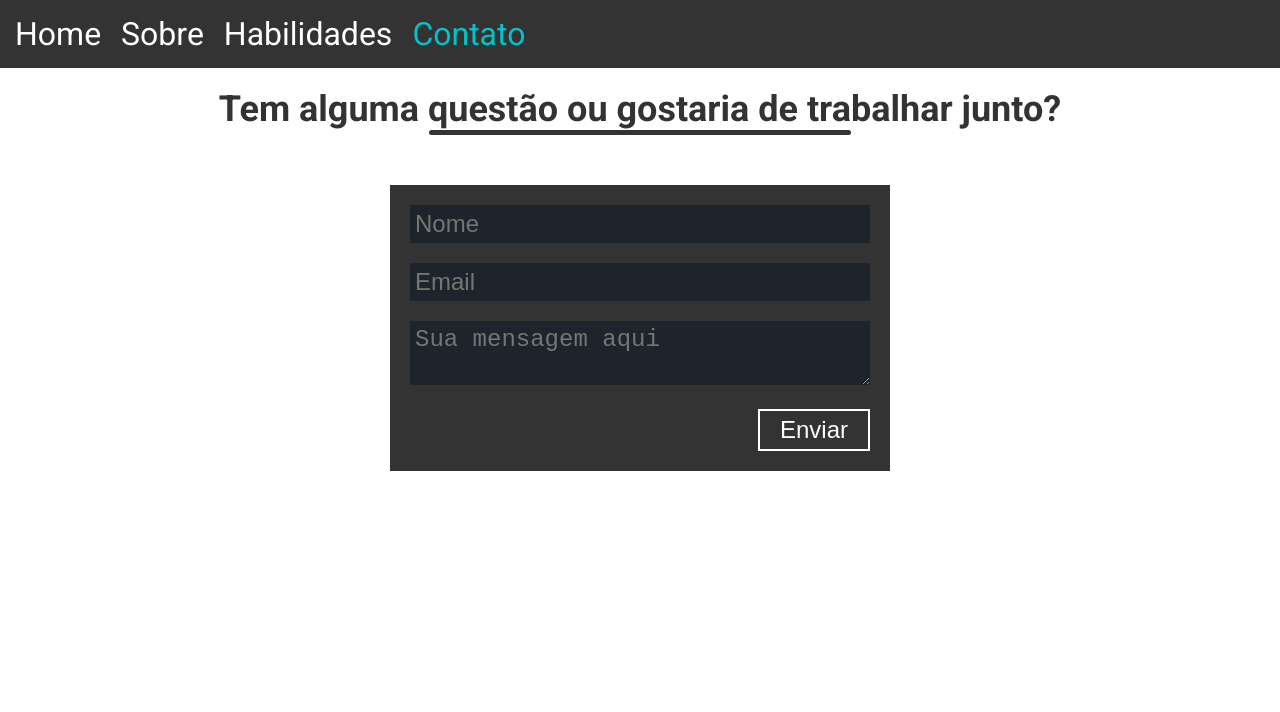
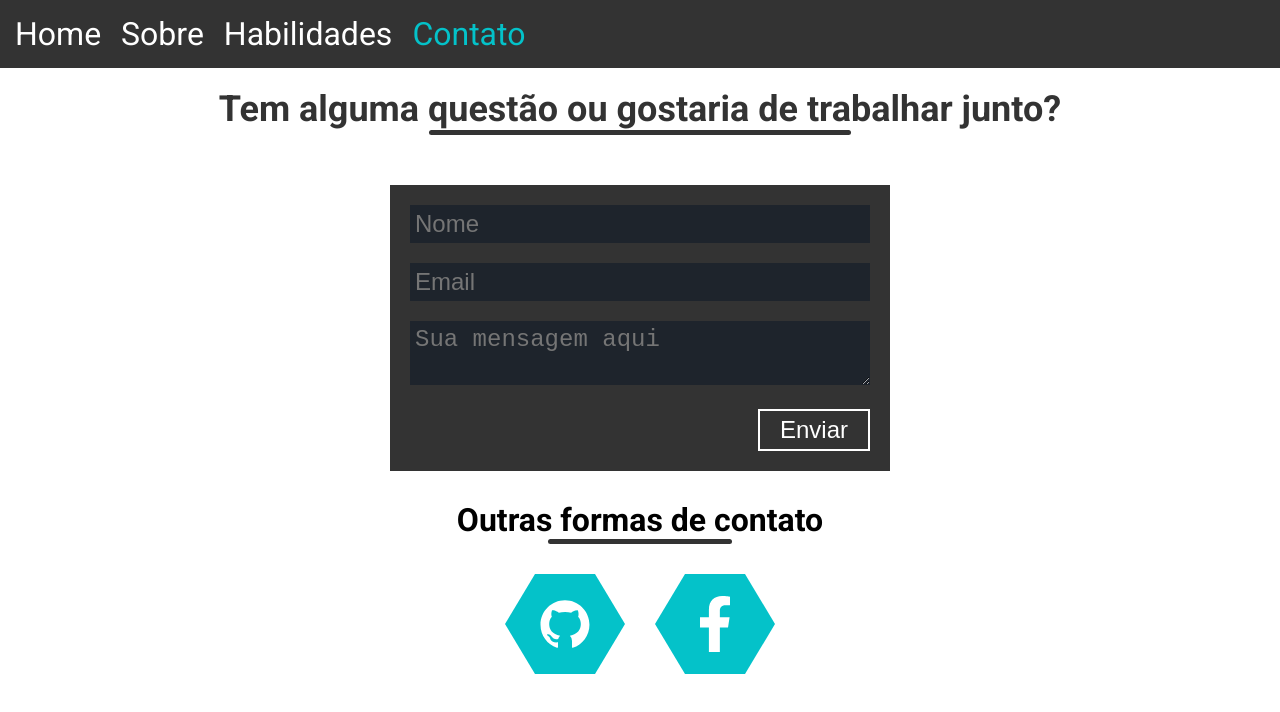
Before and after one commit to matheuspergoli/portfolio, a React (Vite) app: page /sobre/contato in a window 1280 px wide. Shown: the top 712 px of the page. Built offline with nearby package versions, Linux system fonts and the light colour scheme.

Commit message:
Criação da página de contato

```diff
--- a/src/Components/Contato/Contato.tsx
+++ b/src/Components/Contato/Contato.tsx
@@ -3,6 +3,7 @@ import styled from 'styled-components'
 import useForm from '../../Hooks/useForm'
 import AnimateFadeDiv from '../Motion/AnimateFadeDiv'
 import Input from './Input'
+import OutrosContatos from './OutrosContatos'
 
 const ContainerMain = styled.main`
   padding: 0 20px 20px 20px;
@@ -27,8 +28,8 @@ const Title = styled.h1`
 
 const Formulario = styled.form`
   padding: 20px;
-  margin: 0 auto;
   max-width: 500px;
+  margin: 0 auto 30px auto;
   background-color: #333;
 `
 
@@ -106,6 +107,7 @@ function Contato() {
           <TextArea placeholder='Sua mensagem aqui' />
           <BtnEnviar type='submit'>Enviar</BtnEnviar>
         </Formulario>
+        <OutrosContatos />
       </ContainerMain>
     </AnimateFadeDiv>
   )
--- /dev/null
+++ b/src/Components/Contato/OutrosContatos.tsx
@@ -0,0 +1,69 @@
+import React from 'react'
+import { AiFillGithub as GitImg } from 'react-icons/ai'
+import { FaFacebookF as FaceImg } from 'react-icons/fa'
+import styled from 'styled-components'
+
+const ContainerMain = styled.main`
+  display: flex;
+  justify-content: center;
+  gap: 30px;
+`
+const Title = styled.h1`
+  width: fit-content;
+  text-align: center;
+  margin: 0 auto 30px auto;
+
+  &::after {
+    content: '';
+    display: block;
+    width: 50%;
+    height: 5px;
+    margin: 0 auto;
+    border-radius: 3px;
+    background-color: #333;
+  }
+`
+
+const ContainerImg = styled.figure`
+  display: flex;
+  flex-direction: column;
+  justify-content: center;
+  align-items: center;
+  width: 120px;
+  height: 100px;
+  color: white;
+  background-color: #04c2c9;
+  clip-path: polygon(25% 0%, 75% 0%, 100% 50%, 75% 100%, 25% 100%, 0% 50%);
+
+  svg {
+    font-size: 3.5rem;
+    transition: all 300ms;
+  }
+
+  &:hover svg {
+    fill: #333;
+    transform: scale(1.15);
+  }
+`
+
+function OutrosContatos() {
+  return (
+    <>
+      <Title>Outras formas de contato</Title>
+      <ContainerMain>
+        <a href="https://github.com/matheuspergoli" target='_blank'>
+          <ContainerImg>
+            <GitImg />
+          </ContainerImg>
+        </a>
+        <a href="https://www.facebook.com/matheus.pwal" target='_blank'>
+          <ContainerImg>
+            <FaceImg />
+          </ContainerImg>
+        </a>
+      </ContainerMain>
+    </>
+  )
+}
+
+export default OutrosContatos
--- a/src/Components/Habilidades/Habilidades.tsx
+++ b/src/Components/Habilidades/Habilidades.tsx
@@ -28,6 +28,7 @@ const ContainerSkills = styled.section`
 
 const Title = styled.h1`
   color: #333;
+  padding: 0 20px;
   font-size: 2.25rem;
   width: fit-content;
   text-align: center;
```
